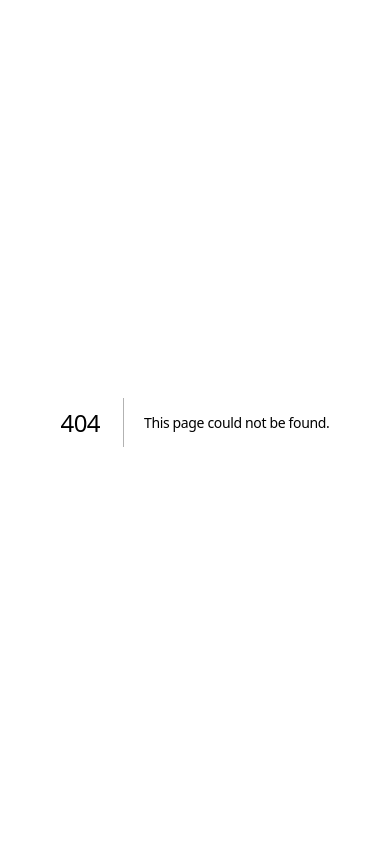
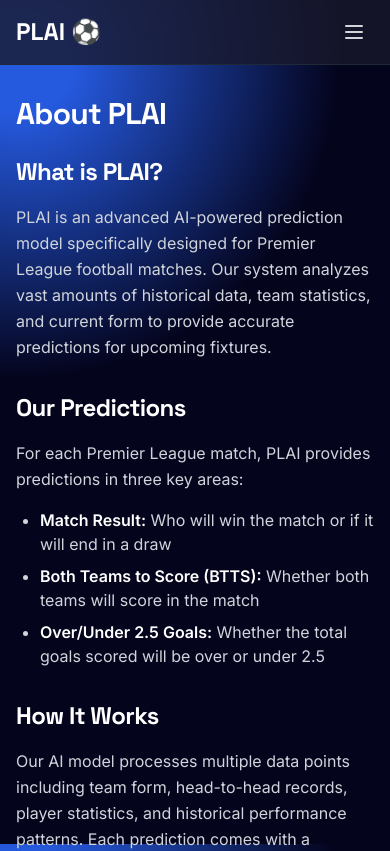
Before and after one commit to ilken/plai, a Next.js app: page /about in a window 390 px wide. Before the commit this address had no page. Shown: the top 851 px of the page. Built offline with nearby package versions, Linux system fonts and the light colour scheme.

Commit message:
feat: added navbar, about page, new google font, mobile burger menu

```diff
--- /dev/null
+++ b/src/components/burger-menu/BurgerMenu.component.tsx
@@ -0,0 +1,69 @@
+import { useState } from 'react';
+import Link from 'next/link';
+import { motion, AnimatePresence } from 'framer-motion';
+import { ThemeSwitch } from '@/components/theme-switch/ThemeSwitch.component';
+
+export const BurgerMenu = () => {
+  const [isOpen, setIsOpen] = useState(false);
+
+  const toggleMenu = () => setIsOpen(!isOpen);
+
+  return (
+    <div className="md:hidden">
+      {/* Burger Button */}
+      <button
+        onClick={toggleMenu}
+        className="p-2 text-gray-600 dark:text-gray-300 hover:text-cyber-primary"
+        aria-label="Toggle menu"
+      >
+        <svg
+          className="w-6 h-6"
+          fill="none"
+          strokeLinecap="round"
+          strokeLinejoin="round"
+          strokeWidth="2"
+          viewBox="0 0 24 24"
+          stroke="currentColor"
+        >
+          {isOpen ? (
+            <path d="M6 18L18 6M6 6l12 12" />
+          ) : (
+            <path d="M4 6h16M4 12h16M4 18h16" />
+          )}
+        </svg>
+      </button>
+
+      {/* Mobile Menu */}
+      <AnimatePresence>
+        {isOpen && (
+          <motion.div
+            initial={{ opacity: 0, y: -20 }}
+            animate={{ opacity: 1, y: 0 }}
+            exit={{ opacity: 0, y: -20 }}
+            className="absolute top-16 right-0 w-48 py-2 bg-white dark:bg-cyber-dark border border-gray-200 dark:border-gray-800 rounded-lg shadow-lg"
+          >
+            <nav className="flex flex-col">
+              <Link
+                href="/"
+                className="px-4 py-2 text-gray-600 dark:text-gray-300 hover:text-cyber-primary dark:hover:text-cyber-primary font-display"
+                onClick={toggleMenu}
+              >
+                Predictions
+              </Link>
+              <Link
+                href="/about"
+                className="px-4 py-2 text-gray-600 dark:text-gray-300 hover:text-cyber-primary dark:hover:text-cyber-primary font-display"
+                onClick={toggleMenu}
+              >
+                About
+              </Link>
+              <div className="px-4 py-2 border-t border-gray-200 dark:border-gray-800">
+                <ThemeSwitch />
+              </div>
+            </nav>
+          </motion.div>
+        )}
+      </AnimatePresence>
+    </div>
+  );
+};
--- a/src/components/footer/Footer.component.tsx
+++ b/src/components/footer/Footer.component.tsx
@@ -1,3 +1,5 @@
+import Link from 'next/link';
+
 export const Footer = () => {
   const currentYear = new Date().getFullYear();
 
--- a/src/components/header/Header.component.tsx
+++ b/src/components/header/Header.component.tsx
@@ -1,13 +1,10 @@
-import { ThemeSwitch } from '@/components/theme-switch/ThemeSwitch.component';
-
 export const Header = () => {
   return (
-    <div className="flex justify-between items-center mb-8">
+    <div className="mb-8">
       <h1 className="text-3xl font-bold dark:text-white flex items-center gap-2">
         <span>🏴󠁧󠁢󠁥󠁮󠁧󠁿</span>
         Premier League
       </h1>
-      <ThemeSwitch />
     </div>
   );
 };
--- /dev/null
+++ b/src/components/navbar/Navbar.component.tsx
@@ -0,0 +1,38 @@
+import Link from 'next/link';
+import { ThemeSwitch } from '@/components/theme-switch/ThemeSwitch.component';
+import { BurgerMenu } from '@/components/burger-menu/BurgerMenu.component';
+
+export const Navbar = () => {
+  return (
+    <nav className="absolute top-0 left-0 right-0 bg-white/80 dark:bg-cyber-dark/80 backdrop-blur-sm border-b border-gray-200 dark:border-gray-800 z-50">
+      <div className="max-w-7xl mx-auto px-4 h-16 flex items-center justify-between">
+        <Link
+          href="/"
+          className="text-2xl font-bold font-display text-gray-900 dark:text-white hover:text-cyber-primary transition-colors"
+        >
+          PLAI ⚽
+        </Link>
+
+        {/* Desktop Menu */}
+        <div className="hidden md:flex items-center gap-6">
+          <Link
+            href="/"
+            className="font-display text-gray-600 dark:text-gray-300 hover:text-cyber-primary dark:hover:text-cyber-primary transition-colors"
+          >
+            Predictions
+          </Link>
+          <Link
+            href="/about"
+            className="font-display text-gray-600 dark:text-gray-300 hover:text-cyber-primary dark:hover:text-cyber-primary transition-colors"
+          >
+            About
+          </Link>
+          <ThemeSwitch />
+        </div>
+
+        {/* Mobile Menu */}
+        <BurgerMenu />
+      </div>
+    </nav>
+  );
+};
--- a/src/pages/_document.tsx
+++ b/src/pages/_document.tsx
@@ -3,7 +3,14 @@
 export default function Document() {
   return (
     <Html lang="en">
-      <Head />
+      <Head>
+        <link rel="preconnect" href="https://fonts.googleapis.com" />
+        <link rel="preconnect" href="https://fonts.gstatic.com" crossOrigin="anonymous" />
+        <link
+          href="https://fonts.googleapis.com/css2?family=Space+Grotesk:wght@400;500;600;700&family=Inter:wght@400;500;600&display=swap"
+          rel="stylesheet"
+        />
+      </Head>
       <body>
         <Main />
         <NextScript />
--- /dev/null
+++ b/src/pages/about.tsx
@@ -0,0 +1,55 @@
+import Head from 'next/head';
+import { Footer } from '@/components/footer/Footer.component';
+import { Navbar } from '@/components/navbar/Navbar.component';
+
+export default function About() {
+  return (
+    <>
+      <Navbar />
+      <div className="min-h-screen flex flex-col mt-16">
+        <div className="max-w-7xl mx-auto px-4 py-8 flex-1 w-full">
+          <Head>
+            <title>About PLAI - Premier League AI Predictions</title>
+            <meta name="description" content="Learn about PLAI's AI-powered Premier League football prediction model" />
+          </Head>
+
+          <main>
+            <h1 className="text-3xl font-bold mb-6 text-gray-900 dark:text-white font-display">About PLAI</h1>
+
+            <section className="mb-8">
+              <h2 className="text-2xl font-bold mb-4 text-gray-900 dark:text-white font-display">What is PLAI?</h2>
+              <p className="text-gray-700 dark:text-gray-300">
+                PLAI is an advanced AI-powered prediction model specifically designed for Premier League football matches.
+                Our system analyzes vast amounts of historical data, team statistics, and current form to provide accurate
+                predictions for upcoming fixtures.
+              </p>
+            </section>
+
+            <section className="mb-8">
+              <h2 className="text-2xl font-bold mb-4 text-gray-900 dark:text-white font-display">Our Predictions</h2>
+              <p className="text-gray-700 dark:text-gray-300">
+                For each Premier League match, PLAI provides predictions in three key areas:
+              </p>
+              <ul className="list-disc pl-6 mt-4 space-y-2">
+                <li className="text-gray-700 dark:text-gray-300"><strong className="text-gray-900 dark:text-white">Match Result:</strong> Who will win the match or if it will end in a draw</li>
+                <li className="text-gray-700 dark:text-gray-300"><strong className="text-gray-900 dark:text-white">Both Teams to Score (BTTS):</strong> Whether both teams will score in the match</li>
+                <li className="text-gray-700 dark:text-gray-300"><strong className="text-gray-900 dark:text-white">Over/Under 2.5 Goals:</strong> Whether the total goals scored will be over or under 2.5</li>
+              </ul>
+            </section>
+
+            <section className="mb-8">
+              <h2 className="text-2xl font-bold mb-4 text-gray-900 dark:text-white font-display">How It Works</h2>
+              <p className="text-gray-700 dark:text-gray-300">
+                Our AI model processes multiple data points including team form, head-to-head records, player statistics,
+                and historical performance patterns. Each prediction comes with a confidence percentage and detailed analysis
+                to help you understand the reasoning behind our predictions.
+              </p>
+            </section>
+          </main>
+
+          <Footer />
+        </div>
+      </div>
+    </>
+  );
+}
--- a/src/pages/index.tsx
+++ b/src/pages/index.tsx
@@ -7,6 +7,7 @@
 import { data } from '@/data/week2.data';
 import { PredictionsSchema } from '@/types/Prediction.types';
 import { PredictionCard } from '@/components/prediction-card/PredictionCard.component';
+import { Navbar } from '@/components/navbar/Navbar.component';
 
 export default function Home() {
   const { predictions } = PredictionsSchema.parse(data);
@@ -94,11 +95,12 @@
           dangerouslySetInnerHTML={{ __html: JSON.stringify(structuredData) }}
         />
       </Head>
-      <div className="min-h-screen flex flex-col">
+      <Navbar />
+      <div className="min-h-screen flex flex-col mt-16">
         <div className="max-w-7xl mx-auto px-4 py-8 flex-1 w-full">
           <Header />
           <TopPredictions predictions={predictions} />
-          <h2 className="text-2xl font-bold mb-4 dark:text-white">�� All Fixtures</h2>
+          <h2 className="text-2xl font-bold mb-4 dark:text-white">All Fixtures</h2>
           <div className="grid grid-cols-1 lg:grid-cols-2 gap-8 py-4 max-w-7xl mx-auto">
             {predictions.map((prediction, index) => (
               <PredictionCard key={index} prediction={prediction} />
--- a/src/pages/sitemap.xml.tsx
+++ b/src/pages/sitemap.xml.tsx
@@ -3,13 +3,22 @@
 const Sitemap = () => null;
 
 export const getServerSideProps: GetServerSideProps = async ({ res }) => {
+  const baseUrl = 'https://plai-orcin.vercel.app';
+  const currentDate = new Date().toISOString();
+
   const sitemap = `<?xml version="1.0" encoding="UTF-8"?>
     <urlset xmlns="http://www.sitemaps.org/schemas/sitemap/0.9">
       <url>
-        <loc>https://plai-orcin.vercel.app/</loc>
-        <lastmod>${new Date().toISOString()}</lastmod>
+        <loc>${baseUrl}/</loc>
+        <lastmod>${currentDate}</lastmod>
         <changefreq>daily</changefreq>
         <priority>1.0</priority>
+      </url>
+      <url>
+        <loc>${baseUrl}/about</loc>
+        <lastmod>${currentDate}</lastmod>
+        <changefreq>monthly</changefreq>
+        <priority>0.8</priority>
       </url>
     </urlset>`;
 
--- a/src/styles/globals.css
+++ b/src/styles/globals.css
@@ -6,11 +6,9 @@
   html {
     @apply text-gray-900 dark:text-white min-h-screen;
     background-image: radial-gradient(
-      linear-gradient(
-        111.4deg,
-        rgba(238,113,113,1) 1%,
-        rgba(246,215,148,1) 58%
-      )
+      circle 710px at 5.2% 7.2%,
+      rgb(255, 255, 255) 0%,
+      rgb(249 250 251) 44.7%
     );
     background-attachment: fixed;
   }
--- a/tailwind.config.js
+++ b/tailwind.config.js
@@ -34,6 +34,10 @@
           '100%': { boxShadow: '0 0 10px #00ff9f, 0 0 20px #00ff9f, 0 0 30px #00ff9f' },
         },
       },
+      fontFamily: {
+        sans: ['Inter', 'system-ui', 'sans-serif'],
+        display: ['Space Grotesk', 'system-ui', 'sans-serif'],
+      },
     },
   },
   plugins: [],
```
Also changed, not shown: src/pages/_app.tsx (line endings or trailing spaces).
